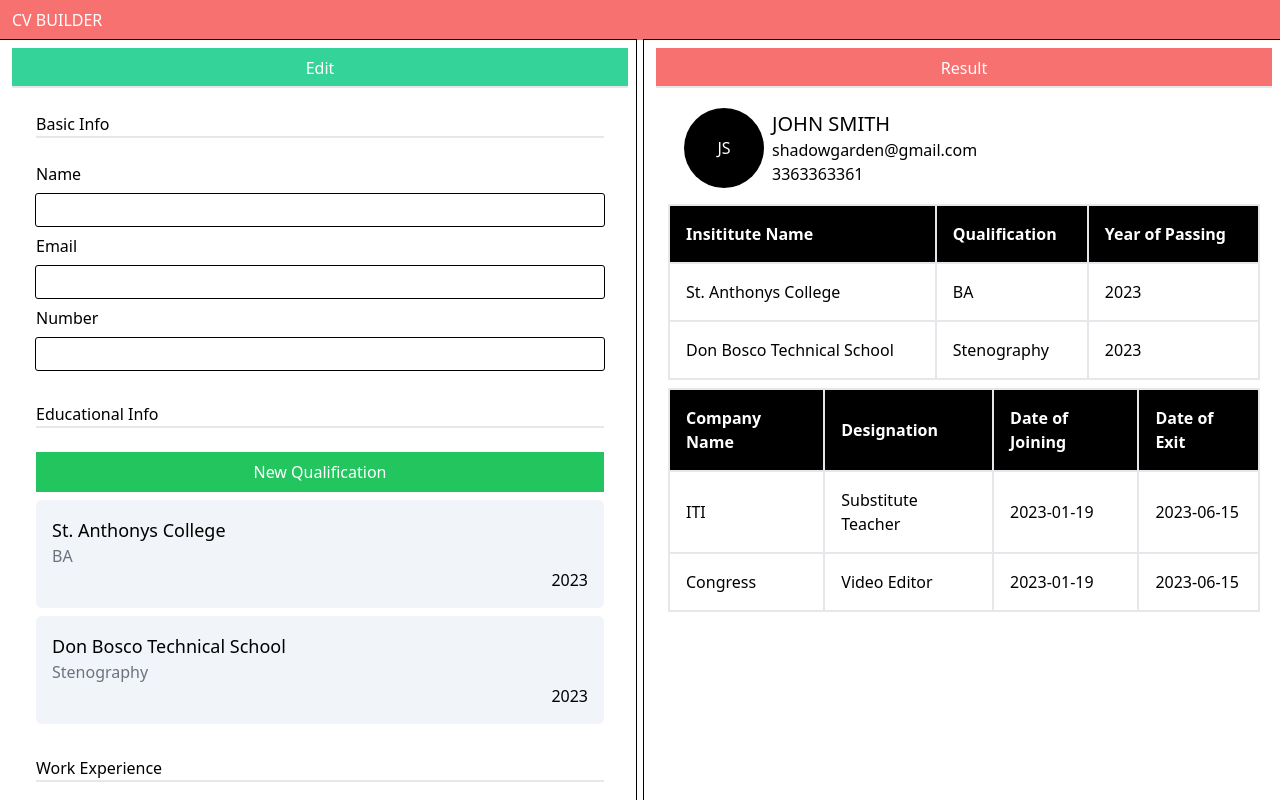
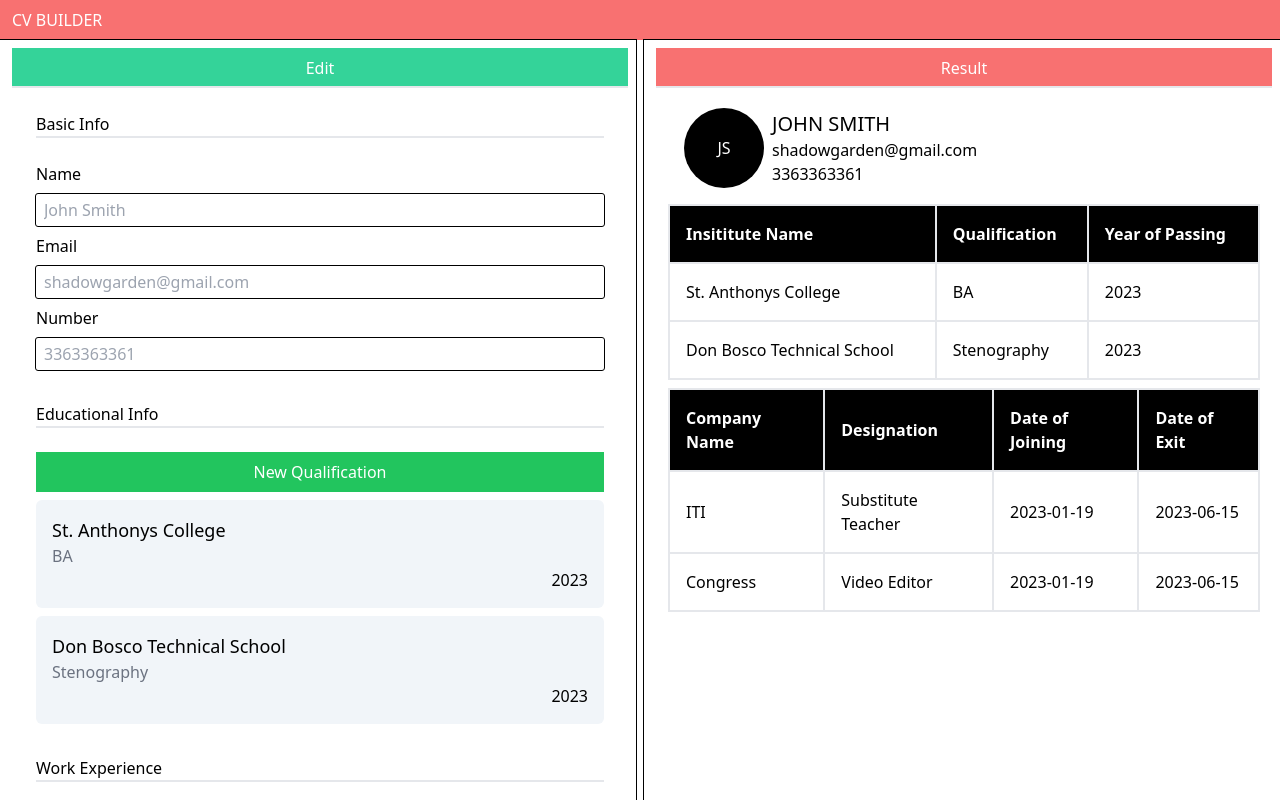
Before and after one commit to darrionn33/cv-builder, a React app: page / in a window 1280 px wide. Built offline with nearby package versions, Linux system fonts and the light colour scheme; the HTML template or start-up script is replaced by a standard one.

Commit message:
updated placeholders

```diff
--- a/src/components/EditSection/EditSection.jsx
+++ b/src/components/EditSection/EditSection.jsx
@@ -28,6 +28,7 @@ const EditSection = (props) => {
           className="basic"
           register={register}
           errors={errors}
+          data={props.data}
         />
         <FieldsetEduInfo
           className="edu"
--- a/src/components/EditSection/FieldsetBasicInfo.jsx
+++ b/src/components/EditSection/FieldsetBasicInfo.jsx
@@ -3,14 +3,27 @@ const FieldsetBasicInfo = (props) => {
     <fieldset className={props.className}>
       <h2>Basic Info</h2>
       <label htmlFor="name">Name</label>
-      <input type="text" id="name" {...props.register("name")} />
+      <input
+        type="text"
+        id="name"
+        {...props.register("name")}
+        placeholder={props.data.name}
+      />
       <label htmlFor="email">Email</label>
-      <input type="email" id="email" {...props.register("email")} />
+      <input
+        type="email"
+        id="email"
+        {...props.register("email")}
+        placeholder={props.data.email}
+      />
       <label htmlFor="number">Number</label>
       <input
         type="number"
         id="number"
-        {...props.register("number", { pattern: /\d{10}/ })}
+        {...props.register("number", {
+          pattern: /\d{10}/,
+        })}
+        placeholder={props.data.number}
       />
       {props.errors.number ? "Please enter a 10 digit number!" : ""}
     </fieldset>
```
